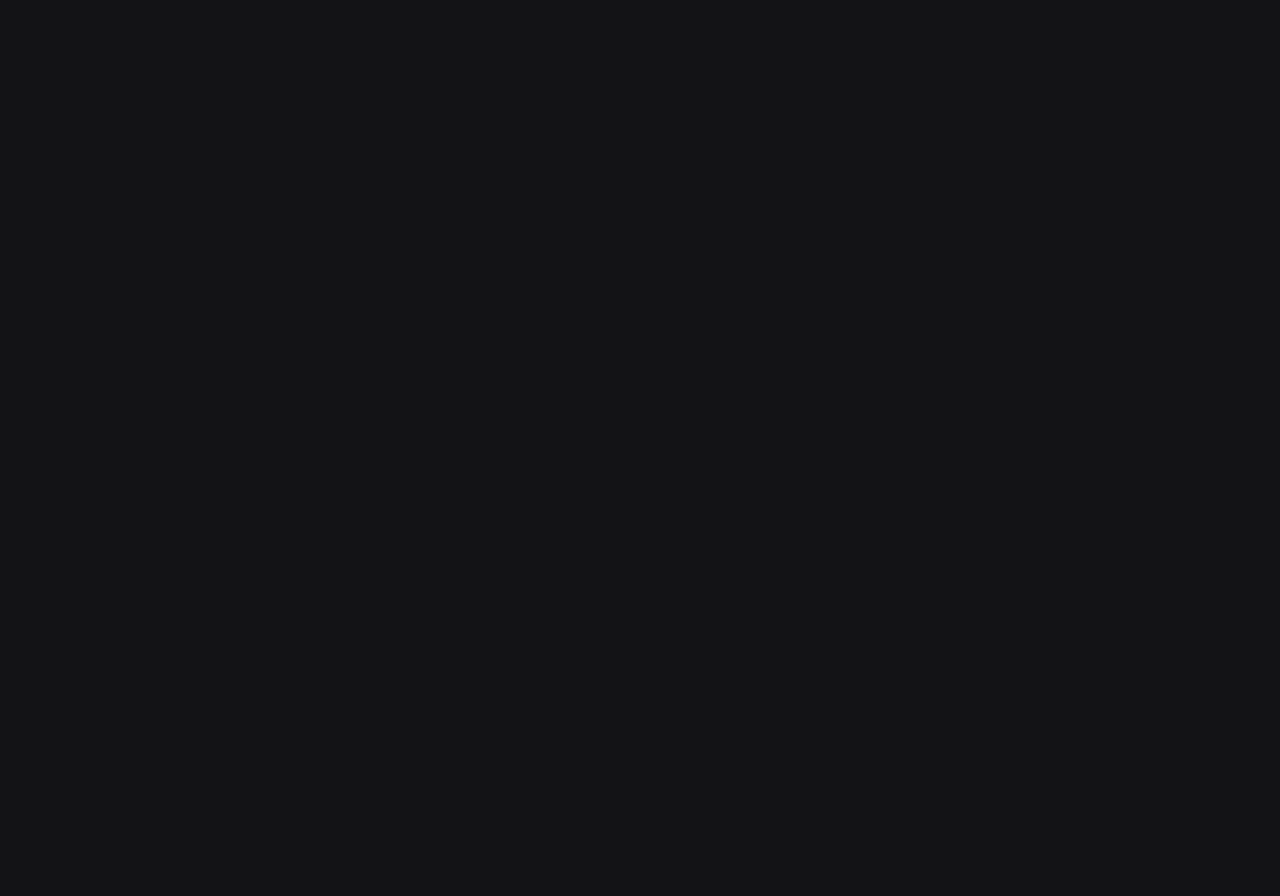
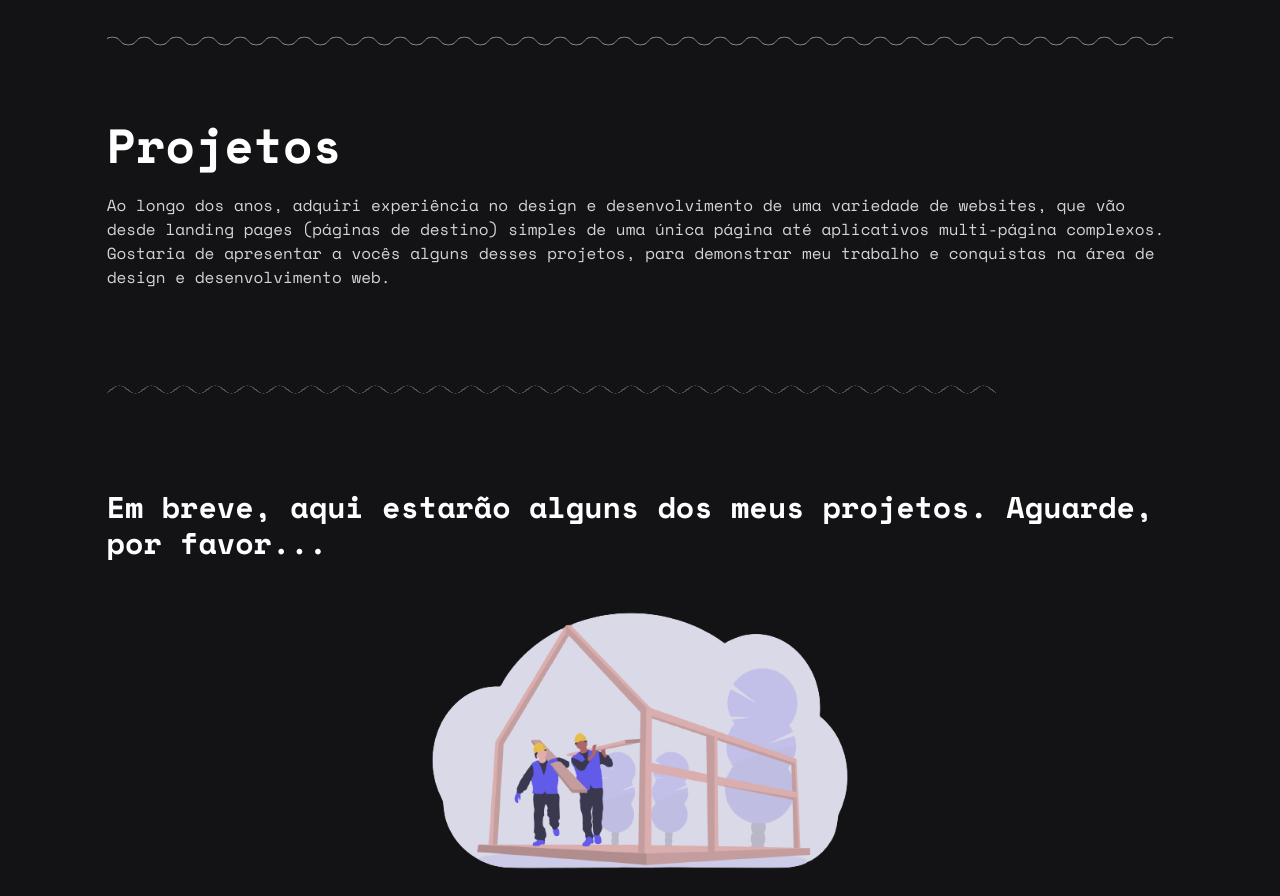
Before and after one commit to JeffyMesquita/portfolio, a Next.js app: page / in a window 1280 px wide. Shown: the part 3680-4576 px from the top of the page. Before the commit the page ends 3589 px from the top, so only its background shows below. Built offline with nearby package versions, Linux system fonts and the light colour scheme.

Commit message:
feat:: projects

```diff
--- a/app/Container.tsx
+++ b/app/Container.tsx
@@ -4,7 +4,7 @@ import React from "react";
 import { AiOutlineGithub, AiOutlineLinkedin } from "react-icons/ai";
 import { GrInstagram } from "react-icons/gr";
 
-export default function Container() {
+export function Container() {
   return (
     <section className="lg:pt-16 pt-4 relative w-10/12 mx-auto">
       <div className="md:flex items-center justify-between flex-row-reverse">
--- a/app/Navbar.tsx
+++ b/app/Navbar.tsx
@@ -3,7 +3,7 @@ import { useState } from "react";
 import { GiHamburgerMenu } from "react-icons/gi";
 import { RiCloseLine } from "react-icons/ri";
 
-export default function Navbar() {
+export function Navbar() {
   const [showNavbar, setShowNavbar] = useState<boolean>(false);
 
   return (
--- /dev/null
+++ b/app/Projects.tsx
@@ -0,0 +1,38 @@
+"use client";
+import Image from "next/image";
+import React, { useState } from "react";
+
+export function Projects() {
+  const [selectedId, setSelectedId] = useState<boolean>(false);
+  return (
+    <div className="w-10/12 mx-auto">
+      <h1 className="md:text-4xl text-3xl lg:text-5xl font-bold">Projetos</h1>
+      <p className="pt-6 text-neutral-300">
+        Ao longo dos anos, adquiri experiência no design e desenvolvimento de
+        uma variedade de websites, que vão desde landing pages (páginas de
+        destino) simples de uma única página até aplicativos multi-página
+        complexos. Gostaria de apresentar a vocês alguns desses projetos, para
+        demonstrar meu trabalho e conquistas na área de design e desenvolvimento
+        web.
+      </p>
+      <div className="w-10/12 box1 max-md:mt-[-50px] mt-0" />
+
+      <h2
+        id="em-breve"
+        className="md:text-2xl text-xl lg:text-3xl font-bold mx-auto"
+      >
+        Em breve, aqui estarão alguns dos meus projetos. Aguarde, por favor...
+      </h2>
+
+      <Image
+        src="/construction.png"
+        alt="Em construção"
+        width={500}
+        height={300}
+        className="rounded-xl opacity-90 bg-transparent mx-auto mt-6"
+      />
+    </div>
+  );
+}
+
+export default Projects;
--- a/app/Services.tsx
+++ b/app/Services.tsx
@@ -4,7 +4,7 @@ import React from "react";
 import { FaReact, FaNodeJs } from "react-icons/fa";
 import { TbBrandNextjs } from "react-icons/tb";
 
-export default function Services() {
+export function Services() {
   return (
     <section className="w-10/12 mx-auto">
       <h1
--- a/app/Tools.tsx
+++ b/app/Tools.tsx
@@ -12,7 +12,7 @@ import {
   SiFastify,
 } from "react-icons/si";
 
-export default function Tools() {
+export function Tools() {
   return (
     <section className="w-10/12 mx-auto">
       <h1
--- a/app/page.tsx
+++ b/app/page.tsx
@@ -1,7 +1,8 @@
-import Container from "./Container";
-import Navbar from "./Navbar";
-import Services from "./Services";
-import Tools from "./Tools";
+import { Container } from "./Container";
+import { Navbar } from "./Navbar";
+import Projects from "./Projects";
+import { Services } from "./Services";
+import { Tools } from "./Tools";
 
 export default function Home() {
   return (
@@ -14,6 +15,8 @@ export default function Home() {
       <Services />
       <div className="box w-10/12 mx-auto max-md:mt-[-50px] mt-8 mb-[-20px]" />
       <Tools />
+      <div className="box w-10/12 mx-auto max-md:mt-[-50px] mt-8 mb-[-20px]" />
+      <Projects />
     </main>
   );
 }
--- /dev/null
+++ b/components/ProjectCard.tsx
@@ -0,0 +1,42 @@
+import Image from "next/image";
+import React from "react";
+import { BsArrowUpRight } from "react-icons/bs";
+
+export interface ProjectCardProps {
+  title: string;
+  description: string;
+  link: string;
+  image: string;
+}
+
+export function ProjectCard({
+  title,
+  description,
+  link,
+  image,
+}: ProjectCardProps) {
+  return (
+    <div className="mt-20 md:w-9/12 mx-auto ">
+      <Image
+        src={image}
+        alt={title}
+        width={500}
+        height={300}
+        className="rounded-xl opacity-90"
+      />
+      <div className="my-10 sm:w-10/12 mx-auto">
+        <h1 className="text-2xl font-bold mb-4">{title}</h1>
+        <div className="text-neutral-300">{description}</div>
+        <div className="mt-6 inline-block">
+          <a
+            href={link}
+            className="flex items-center px-4 py-1 border-[0.5px] border-slate-500 rounded-3xl bg-neutral-800 hover:bg-neutral-700"
+          >
+            Veja mais{" "}
+            <BsArrowUpRight size={14} className="ml-2 text-blue-600" />
+          </a>
+        </div>
+      </div>
+    </div>
+  );
+}
```
Also changed, not shown: public/construction.png (added).
